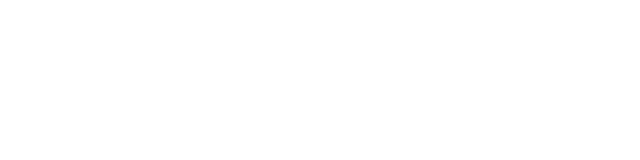
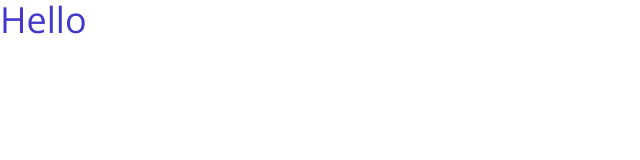
Before and after one commit to RaktimParasar/discord-clone, a Next.js app: page / in a window 1280 px wide. Shown: the top 160 px of the page, without its empty margins (0-640 px from the left). Built offline with nearby package versions, Linux system fonts and the light colour scheme.

Commit message:
folder setup

```diff
--- a/app/page.tsx
+++ b/app/(main)/(routes)/page.tsx
@@ -2,6 +2,9 @@ import { Button } from "@/components/ui/button";
 import { cn } from "@/lib/utils";
 
 export default function Home() {
-  const state = true;
-  return <div></div>;
+  return (
+    <div>
+      <p className="text-indigo-700 text-4xl">Hello</p>
+    </div>
+  );
 }
--- a/app/layout.tsx
+++ b/app/layout.tsx
@@ -1,22 +1,22 @@
-import './globals.css'
-import type { Metadata } from 'next'
-import { Inter } from 'next/font/google'
+import "./globals.css";
+import type { Metadata } from "next";
+import { Open_Sans } from "next/font/google";
 
-const inter = Inter({ subsets: ['latin'] })
+const font = Open_Sans({ subsets: ["latin"] });
 
 export const metadata: Metadata = {
-  title: 'Create Next App',
-  description: 'Generated by create next app',
-}
+  title: "Create Next App",
+  description: "Generated by create next app",
+};
 
 export default function RootLayout({
   children,
 }: {
-  children: React.ReactNode
+  children: React.ReactNode;
 }) {
   return (
     <html lang="en">
-      <body className={inter.className}>{children}</body>
+      <body className={font.className}>{children}</body>
     </html>
-  )
+  );
 }
```
Also changed, not shown: 1 other file (tests, documents, lock files or other folders).
